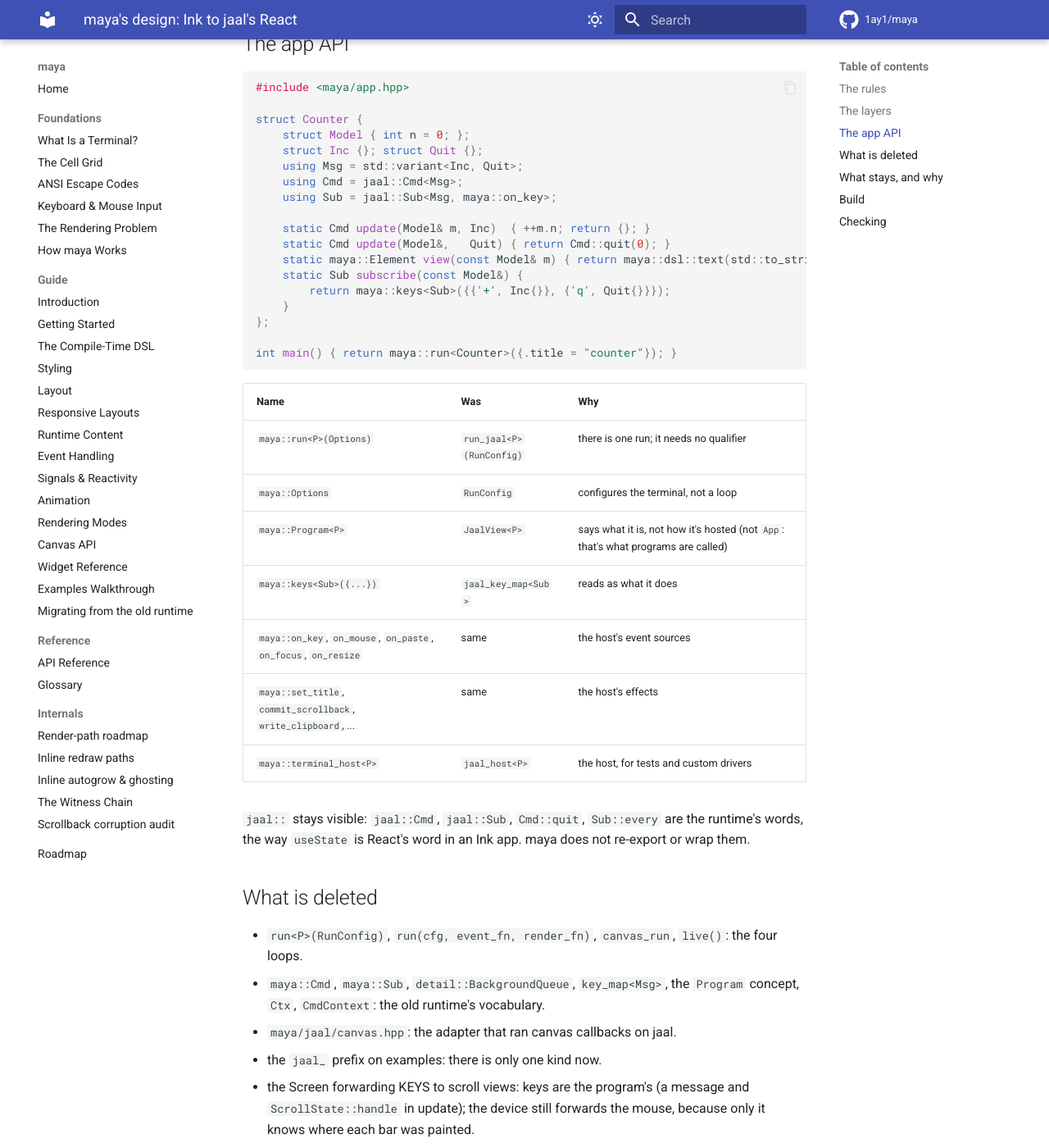
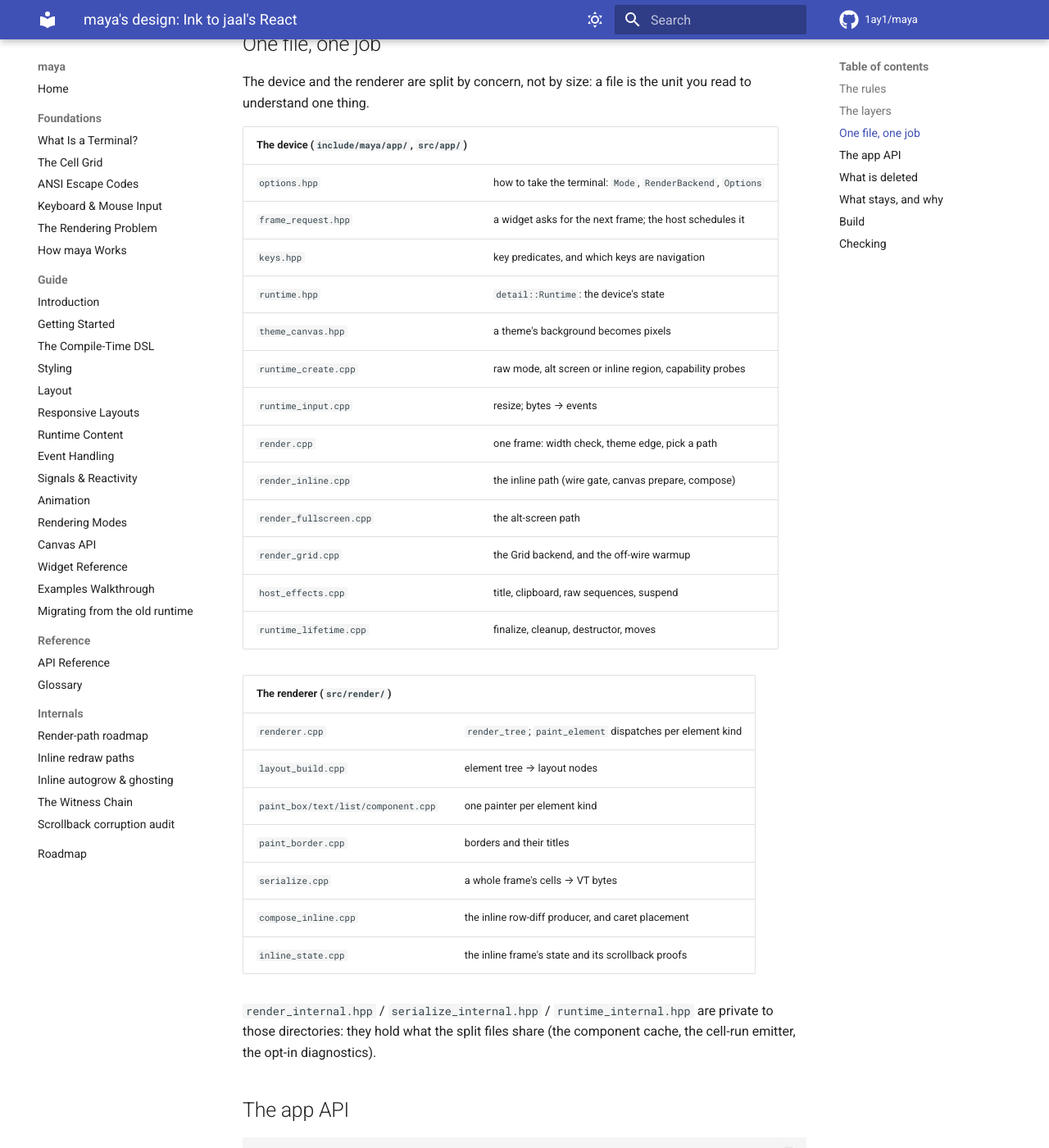
Before and after one commit to 1ay1/maya, an MkDocs documentation site: the page built from docs/internals/design.md, in a window 1280 px wide and 1400 px high, scrolled down 1124 px. Shown: the whole window at 82% size. Built offline with MkDocs 1.6.1 and Material for MkDocs 9.7.7, drawn with Linux system fonts in a browser that asks for light colours; comment, search, counter and statistics services are not loaded.

Commit message:
render_inline: the wire gate and canvas prepare become named steps
render_inline was 792 lines of phases in one function; the first two are
self-contained and now say what they are:
  inline_wire_gate()      drain bytes the tty refused, decide to coalesce
                          (a value = no frame this tick)
  inline_prepare_canvas() size the canvas, bounded-clear it, keep the
                          committed prefix
574 lines left, all of it the Witness Chain dispatch and the compose.
compose_inline_frame_impl stays whole on purpose: its phases share one
mutable cursor/state set, and threading that through helpers would cost
more clarity than the length does.

docs/internals/design.md gains the file map ("one file, one job").
Output byte-identical (counter, markup, proc_table, inline_progress).
ctest 683/683, smoke 54/54.

```diff
--- a/docs/internals/design.md
+++ b/docs/internals/design.md
@@ -33,10 +33,45 @@ from it.
 |---|---|---|
 | `<maya/maya.hpp>` | elements, DSL, layout, style, widgets, `Image`/`pixels`, `print` | no |
 | `<maya/screen.hpp>` | `Screen`: the terminal device (raw mode, input, frame diff, flow control) | no |
-| `<maya/app.hpp>` | `run<P>`, `App` concept, event sources, terminal effects, `keys()` | yes |
+| `<maya/app.hpp>` | `run<P>`, `Program` concept, event sources, terminal effects, `keys()` | yes |
 
 `maya` (the library) stays free of jaal. `maya::app` (CMake target) is
 maya + jaal, and is what a program links.
+
+## One file, one job
+
+The device and the renderer are split by concern, not by size: a file is
+the unit you read to understand one thing.
+
+| The device (`include/maya/app/`, `src/app/`) | |
+|---|---|
+| `options.hpp` | how to take the terminal: `Mode`, `RenderBackend`, `Options` |
+| `frame_request.hpp` | a widget asks for the next frame; the host schedules it |
+| `keys.hpp` | key predicates, and which keys are navigation |
+| `runtime.hpp` | `detail::Runtime`: the device's state |
+| `theme_canvas.hpp` | a theme's background becomes pixels |
+| `runtime_create.cpp` | raw mode, alt screen or inline region, capability probes |
+| `runtime_input.cpp` | resize; bytes → events |
+| `render.cpp` | one frame: width check, theme edge, pick a path |
+| `render_inline.cpp` | the inline path (wire gate, canvas prepare, compose) |
+| `render_fullscreen.cpp` | the alt-screen path |
+| `render_grid.cpp` | the Grid backend, and the off-wire warmup |
+| `host_effects.cpp` | title, clipboard, raw sequences, suspend |
+| `runtime_lifetime.cpp` | finalize, cleanup, destructor, moves |
+
+| The renderer (`src/render/`) | |
+|---|---|
+| `renderer.cpp` | `render_tree`; `paint_element` dispatches per element kind |
+| `layout_build.cpp` | element tree → layout nodes |
+| `paint_box/text/list/component.cpp` | one painter per element kind |
+| `paint_border.cpp` | borders and their titles |
+| `serialize.cpp` | a whole frame's cells → VT bytes |
+| `compose_inline.cpp` | the inline row-diff producer, and caret placement |
+| `inline_state.cpp` | the inline frame's state and its scrollback proofs |
+
+`render_internal.hpp` / `serialize_internal.hpp` / `runtime_internal.hpp`
+are private to those directories: they hold what the split files share
+(the component cache, the cell-run emitter, the opt-in diagnostics).
 
 ## The app API
 
```
Also changed, not shown: 2 other files.
